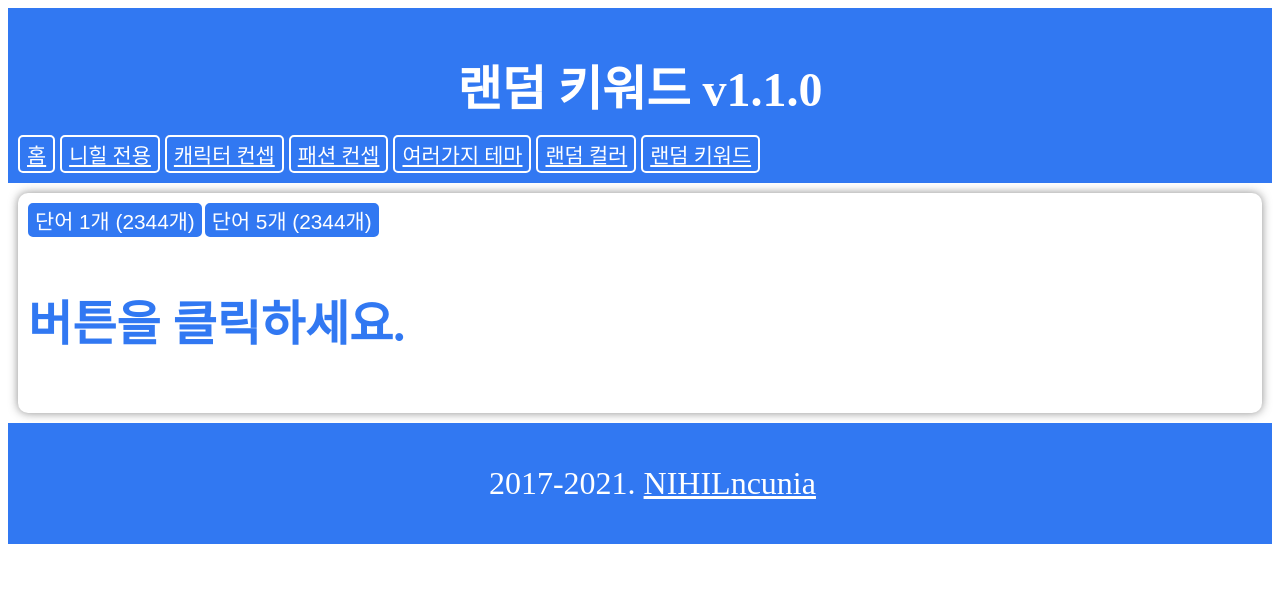
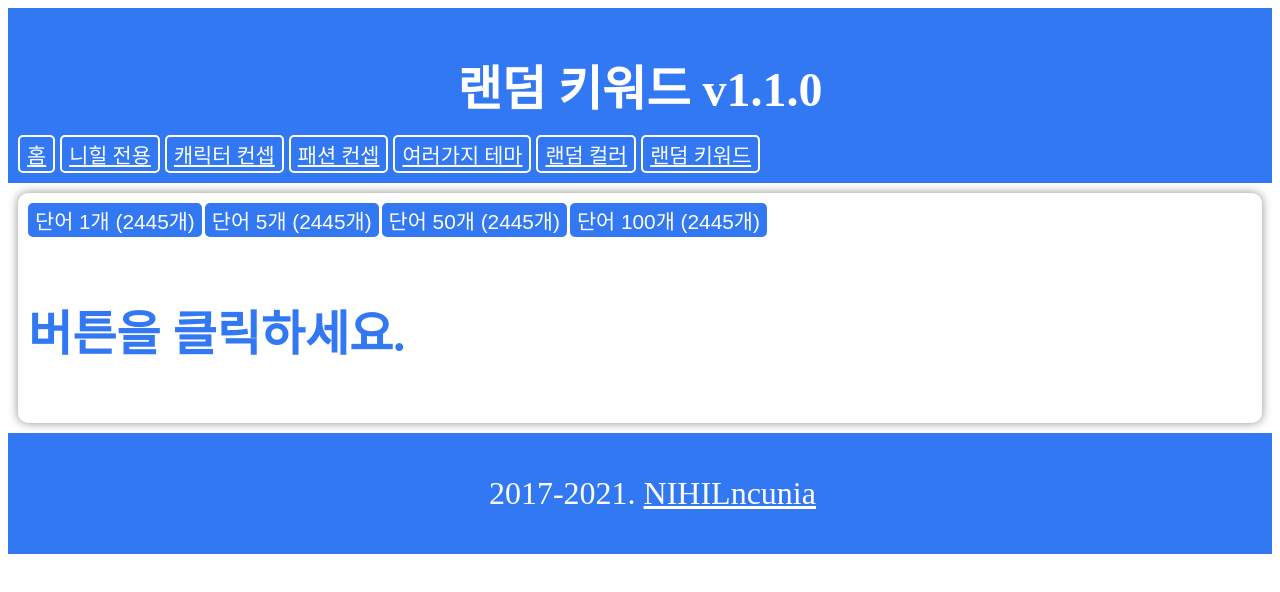
Before and after one commit to random-keyword/random-keyword, a Next.js app: page /keyword/random in a window 1280 px wide. Shown: the top 592 px of the page. Built offline with nearby package versions, Linux system fonts and the light colour scheme.

Commit message:
2021 0218 키워드 추가 + 버튼 두개 추가

```diff
--- a/components/AppLayout.jsx
+++ b/components/AppLayout.jsx
@@ -102,10 +102,10 @@ const AppLayout = ({ children, }) => {
     width: calc(100% - 20px);
     box-sizing: border-box;
     flex: 1;
-    overflow-y: scroll;
     box-shadow: 0px 0px 10px #33333390;
     margin: 10px;
     border-radius: 10px;
+    overflow-y: scroll;
   `;
 
   return (
--- a/components/StyledArticle.jsx
+++ b/components/StyledArticle.jsx
@@ -58,11 +58,19 @@ const StyledArticle = ({ children, }) => {
         }
       }
 
+      & > .no-scroll {
+        align-items: center;
+      }
+
+      & > .scroll {
+        overflow-y: scroll;
+      }
+
       & > #keyword-container {
         flex: 1;
         display: flex;
-        align-items: center;
         width: 100%;
+        margin-top: 10px;
 
         & > div > p {
           width: 100%;
--- a/data/RandomKeywordData.js
+++ b/data/RandomKeywordData.js
@@ -217,7 +217,6 @@ export const RandomKeywordData = {
     '개인화기', '냉병기', '총', '화기', '탄알',
     '얼음 조각', '불바다', '돌멩이', '성벽', '벽돌',
     '비밀번호', '암호코드', '암호', '고대의 기록', '졸렬',
-
     '용기', '매서운 눈매', '날카로운 눈매', '부드러운 눈매', '사악한 미소',
     '환한 미소', '희미한 미소', '초가을', '초겨울', '초여름',
     '늦봄', '온풍', '냉풍', '야만인', '특징',
@@ -229,7 +228,6 @@ export const RandomKeywordData = {
     '병약', '허약', '약골', '두루마리', '심판',
     '심판자', '처단', '처벌', '처벌자', '처단자',
     '사냥', '사냥꾼', '살인마', '사형수', '방랑자',
-
     '무법자', '도박꾼', '기술자', '영웅', '용사',
     '떠돌이', '방랑', '강탈', '초능력자', '습격',
     '기습', '공격', '방어', '방패', '신성',
@@ -241,7 +239,6 @@ export const RandomKeywordData = {
     '성배', '창조력', '재산', '장엄함', '영주',
     '교역', '무역', '경쟁', '휴식', '평화',
     '협박', '토론', '교섭', '억압', '친숙함',
-
     '외교', '만족', '지폐', '우정', '균형',
     '성취감', '풍족', '풍족함', '치유', '포식',
     '손실', '소실', '잃어버림', '단절', '후퇴',
@@ -253,7 +250,6 @@ export const RandomKeywordData = {
     '금전', '명성', '장인정신', '관대함', '관대',
     '안정', '별', '육망성', '오망성', '의식',
     '저주', '축복', '기도', 'AI(인공지능)', '망각',
-
     '기억', '기억 상실', '믿음', '신뢰', '걱정',
     '마음', '사상', '사고', '자전거', '바이크',
     '스포츠', '축구', '농구', '배구', '테니스',
@@ -265,7 +261,6 @@ export const RandomKeywordData = {
     '눈(기상)', '땅', '레이저', '먼지', '모래',
     '반사', '부식', '산성', '섬유', '소리',
     '속도', '수정', '실', '심안', '안개',
-
     '암흑물질', '연소', '염력', '왜곡', '유리',
     '유전자', '음파', '장력', '정신', '진공',
     '진동', '체력', '폭풍우', '플라즈마', '향기',
@@ -277,9 +272,31 @@ export const RandomKeywordData = {
     '심리', '내면', '자아', '초자아', '설원',
     '사막', '숲', '하늘', '물리학', '우주과학',
     '악동', '말썽꾸러기', '말괄량이', '행동', '계획',
+    '예측', '사회', '언어', '패턴', '규칙',
+    '규범', '법규', '법', '법원', '과자',
+    '스낵', '휘장', '깃발', '식수', '달',
+    '태양', '녹차', '향수', '연인', '허세',
+    '잠', '영원', '영원한 밤', '블러드문', 'LP',
 
-    '예측', '사회', '언어', '패턴', '규칙',
-    '규범', '법규', '법', '법원',
+    '공상', '머리카락', '호기심', '경멸', '정렬',
+    '정열', '열정', '두통', '그리움', '신발',
+    '바지', '곡옥', '속옷', '상의', '하의',
+    '위로', '밤하늘', '호의', '타임슬립', '피로',
+    '궤변', '오해', '진심', '후회', '도전',
+    '아픔', '장인', '고수', '달인', '상실',
+    '잊어버림', '유실', '깨달음', '의지', '오드아이',
+    '감옥', '실험', '유혈', '일상', '인연',
+    '붉은 실', '이야기꾼', '통곡', '사별', '성전환',
+    '로망', '약속', '결의', '기다림', '물고기',
+
+    '인어', '별자리', '황도 12궁', '백양궁(백양자리)', '금우궁(황소자리)',
+    '쌍아궁(쌍둥이자리)', '거해궁(게자리)', '사자궁(사자자리)', '처녀궁(처녀자리)', '순결',
+    '천칭궁(천칭자리)', '천갈궁(전갈자리)', '인마궁(사수자리)', '마갈궁(염소자리)', '보병궁(물병자리)',
+    '쌍어궁(물고기자리)', '사견궁(뱀주인자리)', '아리에스(백양자리)', '타우러스(황소자리)', '제미니(쌍둥이자리)',
+    '캔서(게자리)', '레오(사자자리)', '비르고(처녀자리)', '라이브라(천칭자리)', '스콜피온(전갈자리)',
+
+    '사지타리우스(사수자리)', '카프리콘(염소자리)', '아쿠에리어스(물병자리)', '피스케스(물고기자리)', '오퓨크스(뱀주인자리)',
+    '환한 웃음', '죄', '죄인', '마지막', '처음',
   ],
   tool: [
     '공구/곡괭이', '공구/너트(나사)', '공구/니퍼', '공구/펜치', '공구/플라이어',
--- a/pages/keyword/random.jsx
+++ b/pages/keyword/random.jsx
@@ -1,7 +1,7 @@
 import React, { useCallback, useState } from 'react';
 import AppLayout from '@components/AppLayout';
 import Head from 'next/head';
-import { getRandomKeywordDetail, totalCount, getRandom5Keyword } from '@utils/getRandomKeywordDetail';
+import { totalCount, getRandomKeyword } from '@utils/getRandomKeywordDetail';
 import StyledArticle from '@components/StyledArticle';
 
 const text = {
@@ -12,15 +12,30 @@ const text = {
 const KeywordRandom = () => {
   const [ keyword, setKeyword, ] = useState(<span className='blue'>버튼을 클릭하세요.</span>);
   const [ size, setSize, ] = useState('normal');
+  const [ name, setName, ] = useState('no-scroll');
 
   const onClickRandom = useCallback(() => {
-    setKeyword(<span className='blue'>{getRandomKeywordDetail()}</span>);
+    setKeyword(getRandomKeyword(1));
     setSize('normal');
+    setName('no-scroll');
   }, []);
 
   const onClick5Random = useCallback(() => {
-    setKeyword(getRandom5Keyword());
+    setKeyword(getRandomKeyword(5));
     setSize('normal');
+    setName('no-scroll');
+  }, []);
+
+  const onClick50Random = useCallback(() => {
+    setKeyword(getRandomKeyword(50));
+    setSize('normal');
+    setName('scroll');
+  }, []);
+
+  const onClick100Random = useCallback(() => {
+    setKeyword(getRandomKeyword(100));
+    setSize('normal');
+    setName('scroll');
   }, []);
 
   return (
@@ -36,8 +51,10 @@ const KeywordRandom = () => {
           <header>
             <button onClick={onClickRandom}>단어 1개 ({totalCount}개)</button>
             <button onClick={onClick5Random}>단어 5개 ({totalCount}개)</button>
+            <button onClick={onClick50Random}>단어 50개 ({totalCount}개)</button>
+            <button onClick={onClick100Random}>단어 100개 ({totalCount}개)</button>
           </header>
-          <div id='keyword-container'>
+          <div id='keyword-container' className={name}>
             <div>
               <p className={size}>{keyword}</p>
             </div>
--- a/utils/getRandomKeywordDetail.js
+++ b/utils/getRandomKeywordDetail.js
@@ -88,11 +88,11 @@ export const getRandomKeywordDetail = () => {
   }
 };
 
-export const getRandom5Keyword = () => {
+export const getRandomKeyword = (number) => {
   const box = [];
   const anotherBox = [];
 
-  for (let i = 0; i < 5; i++) {
+  for (let i = 0; i < number; i++) {
     const item = getRandomKeywordDetail();
 
     if (anotherBox.includes(item)) {
@@ -108,8 +108,8 @@ export const getRandom5Keyword = () => {
     }
   }
 
-  const item = box.map(value => (
-    <span className='blue-block' key={uuid()}>{value}</span>
+  const item = box.map((value, index) => (
+    <span className='blue-block' key={uuid()}>{index + 1}. {value}</span>
   ));
 
   return item;
```
